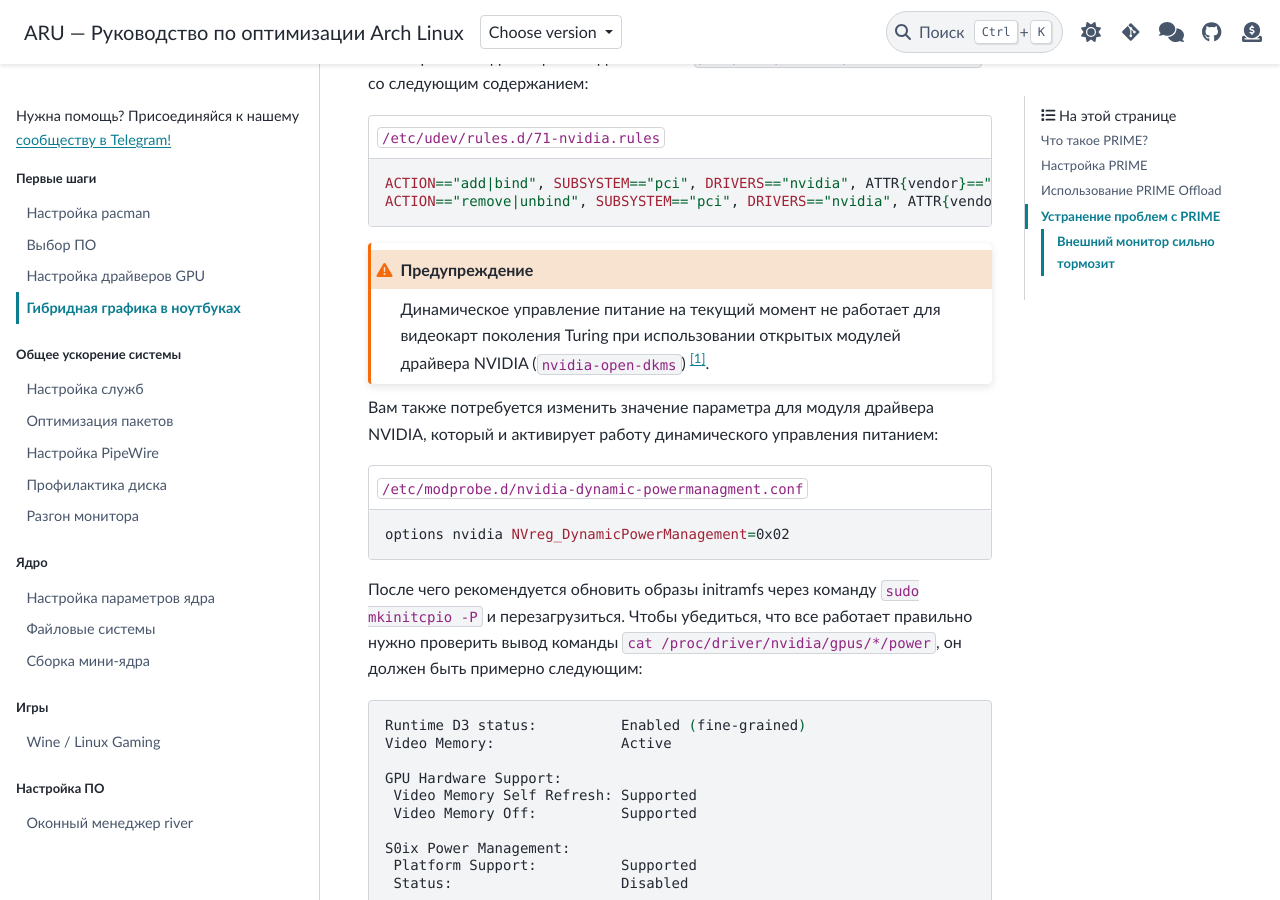
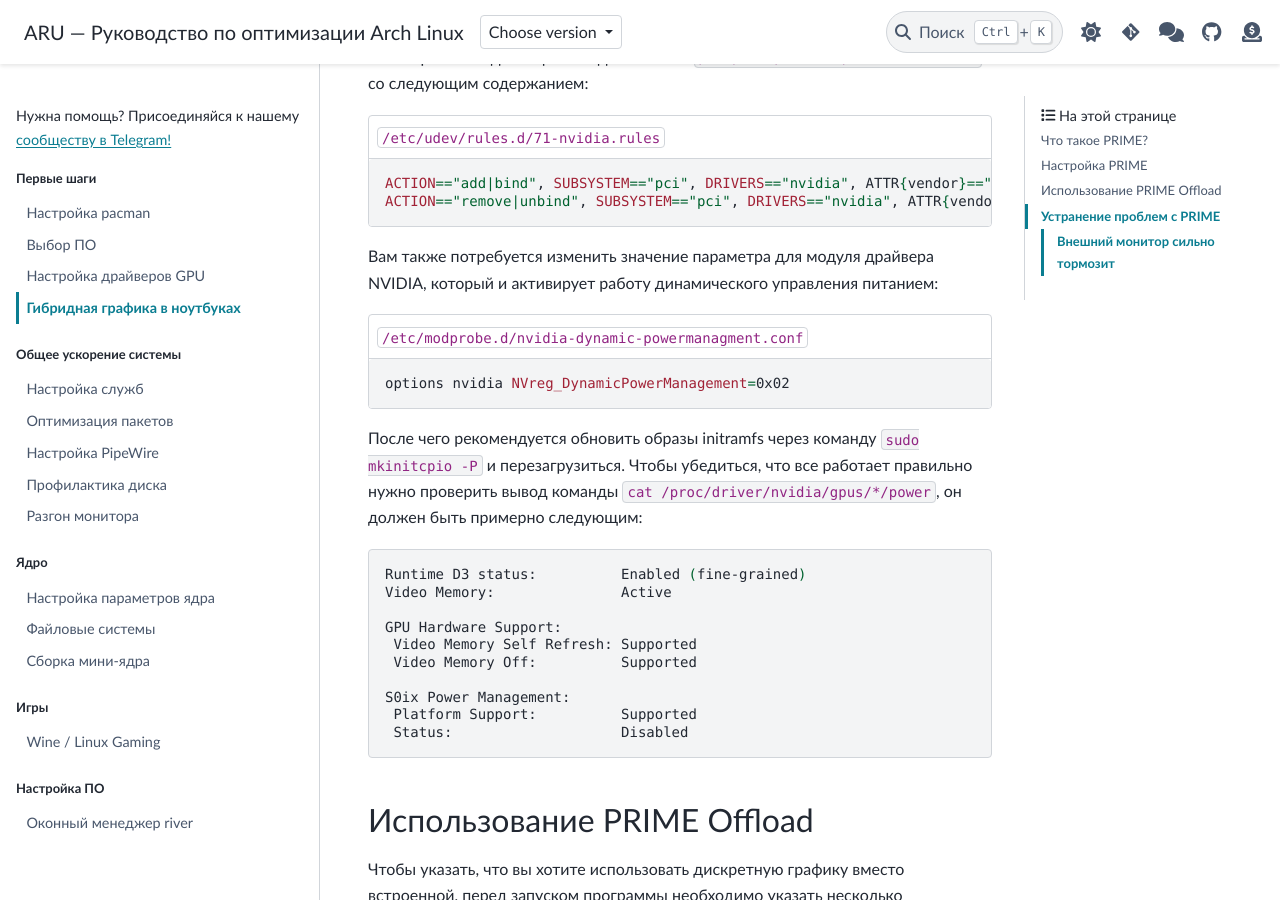
Before and after one commit to ventureoo/ARU, a Sphinx documentation site: the page built from docs/source/laptops.rst, in a window 1280 px wide and 900 px high, scrolled down 2033 px. Built offline with Sphinx 7.4.7 and the PyData theme 0.15.4, drawn with Linux system fonts in a browser that asks for light colours; some of the changed text lies outside the part shown.

Commit message:
laptops: Remove deprecated warning about RTD3 on Turing
It was fixed by latest driver.

Signed-off-by: Vasiliy Stelmachenok <ventureo@cachyos.org>

```diff
--- a/docs/source/laptops.rst
+++ b/docs/source/laptops.rst
@@ -104,10 +104,6 @@ nvidia"``, вы уже можете полноценно использоват
 
    ACTION=="add|bind", SUBSYSTEM=="pci", DRIVERS=="nvidia", ATTR{vendor}=="0x10de", ATTR{class}=="0x03[0-9]*", TEST=="power/control", ATTR{power/control}="auto"
    ACTION=="remove|unbind", SUBSYSTEM=="pci", DRIVERS=="nvidia", ATTR{vendor}=="0x10de", ATTR{class}=="0x03[0-9]*", TEST=="power/control", ATTR{power/control}="on"
-
-.. warning:: Динамическое управление питание на текущий момент не работает для
-   видеокарт поколения Turing при использовании открытых модулей драйвера
-   NVIDIA (``nvidia-open-dkms``) [#]_.
 
 Вам также потребуется изменить значение параметра для модуля драйвера NVIDIA,
 который и активирует работу динамического управления питанием:
@@ -328,5 +324,3 @@ NVIDIA главным GPU, что позволяет избавиться от
 можете узнать при помощи следующей команды: ``lspci -Dd "10de:*:030x" | cut -f
 2 -d ":" | awk '{x=$0+0;print x}'``. После сохранения файла и перезагрузки
 вашим GPU по умолчанию должна стать NVIDIA графика.
-
-.. [#] https://forums.developer.nvidia.com/t/clarifying-560-series-drivers-open-sourcedness-vs-kernel-module-type-proprietary/292698/2
```
